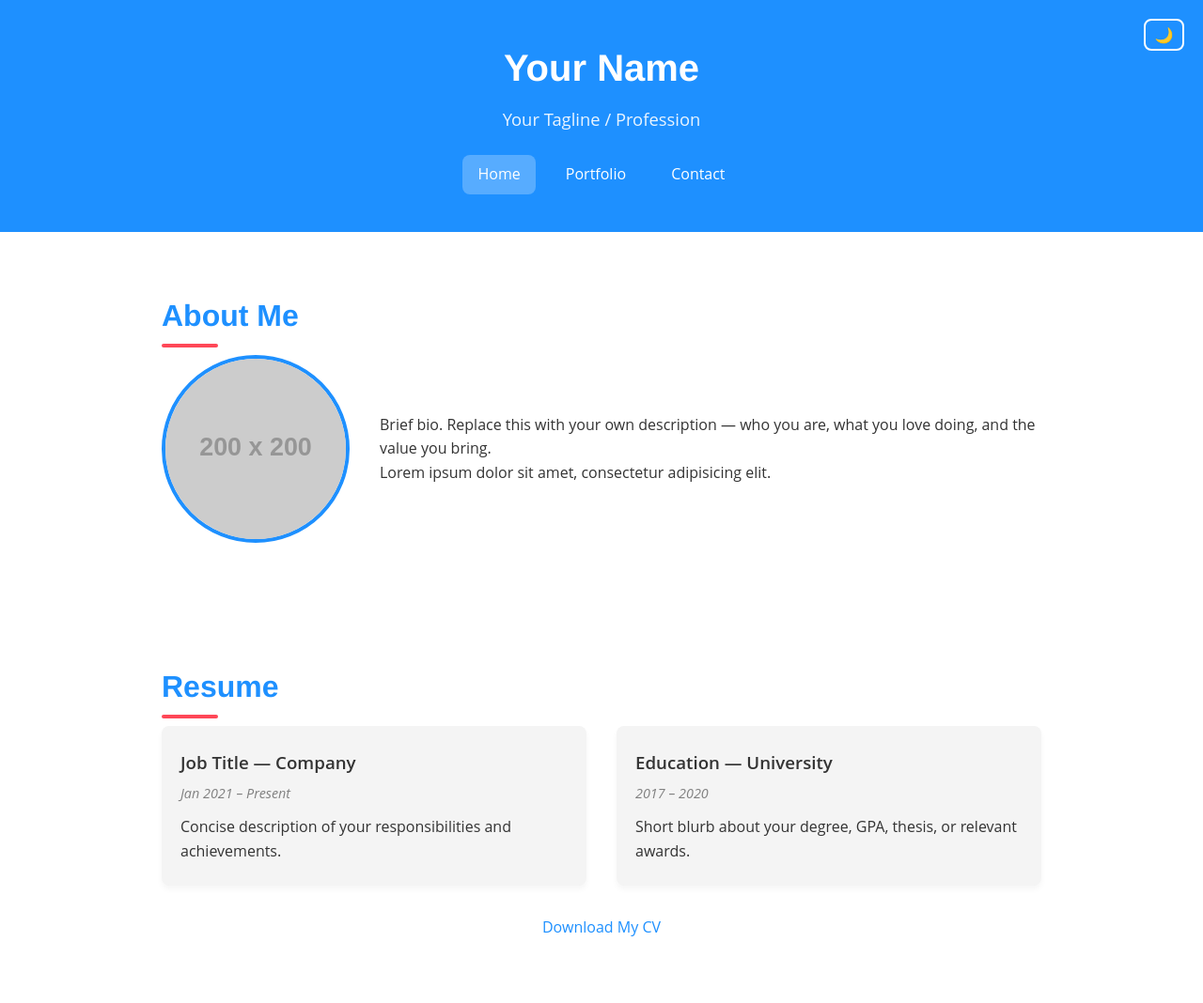
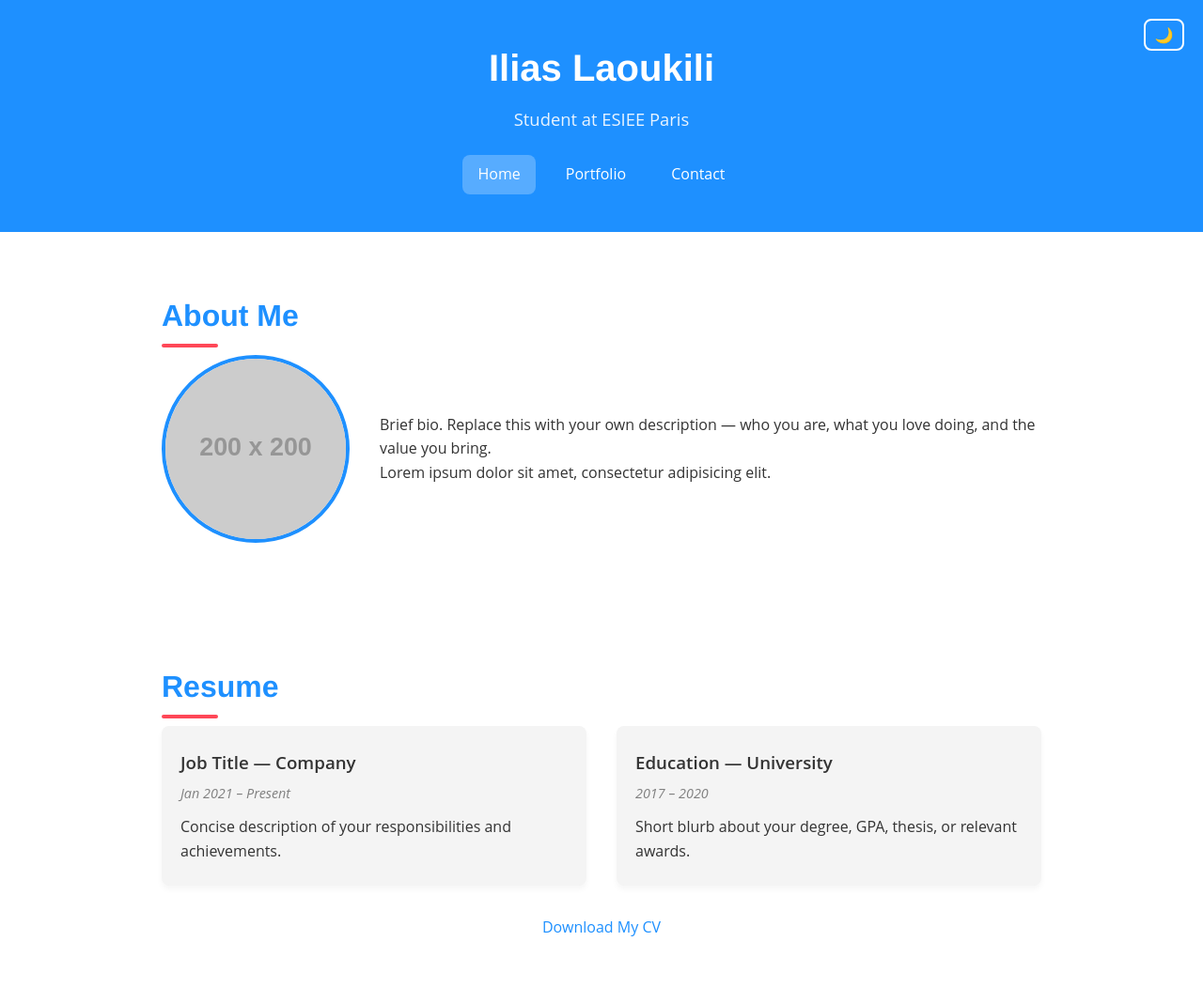
Before and after one commit to iliaslkl/iliaslkl.github.io, a plain HTML site: page index.html in a window 1280 px wide. Shown: the top 1068 px of the page at 94% size. Drawn offline with nearby package versions, Linux system fonts and the light colour scheme; placeholder pictures from the web are drawn by us.

Commit message:
Update index.html

```diff
--- a/index.html
+++ b/index.html
@@ -11,8 +11,8 @@
 <body>
   <header>
     <button id="theme-toggle" aria-label="Toggle dark mode">🌙</button>
-    <h1>Your Name</h1>
-    <p>Your Tagline / Profession</p>
+    <h1>Ilias Laoukili</h1>
+    <p>Student at ESIEE Paris</p>
     <nav>
       <a href="index.html">Home</a>
       <a href="portfolio.html">Portfolio</a>
```
